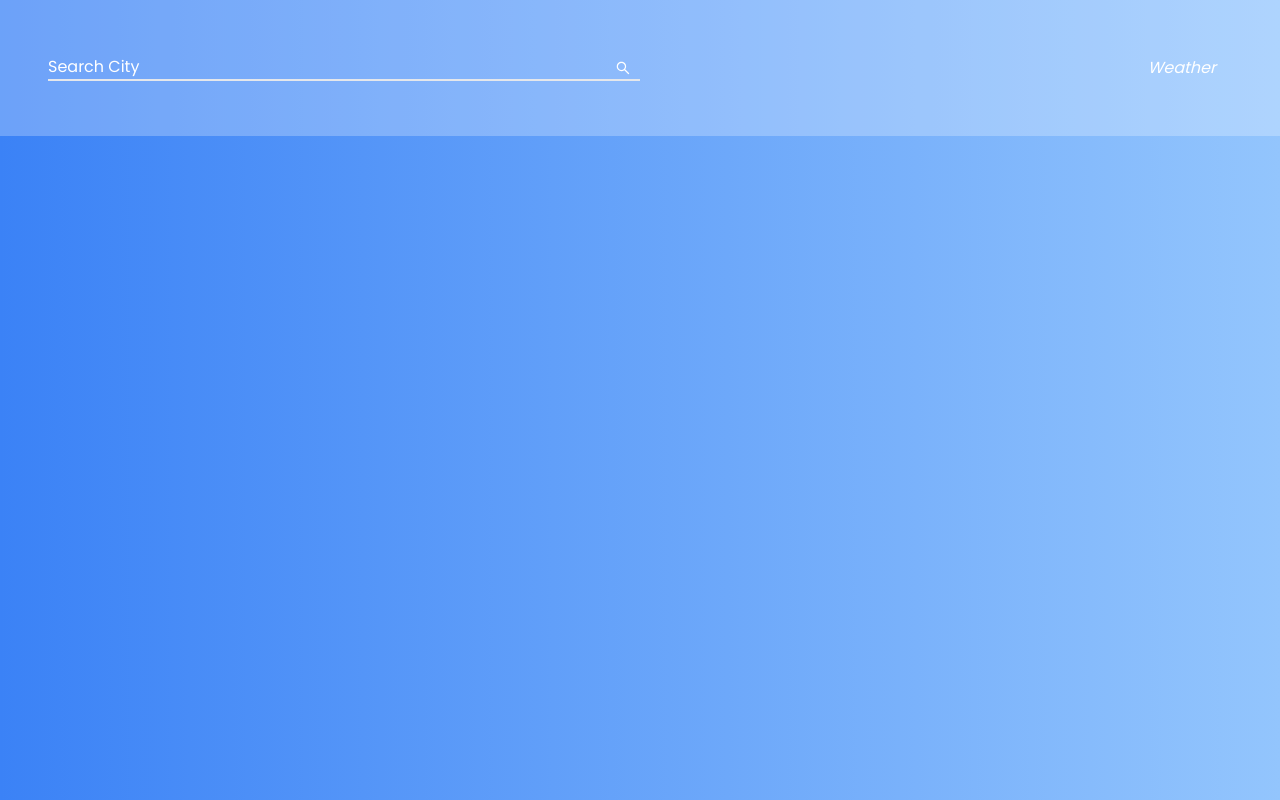
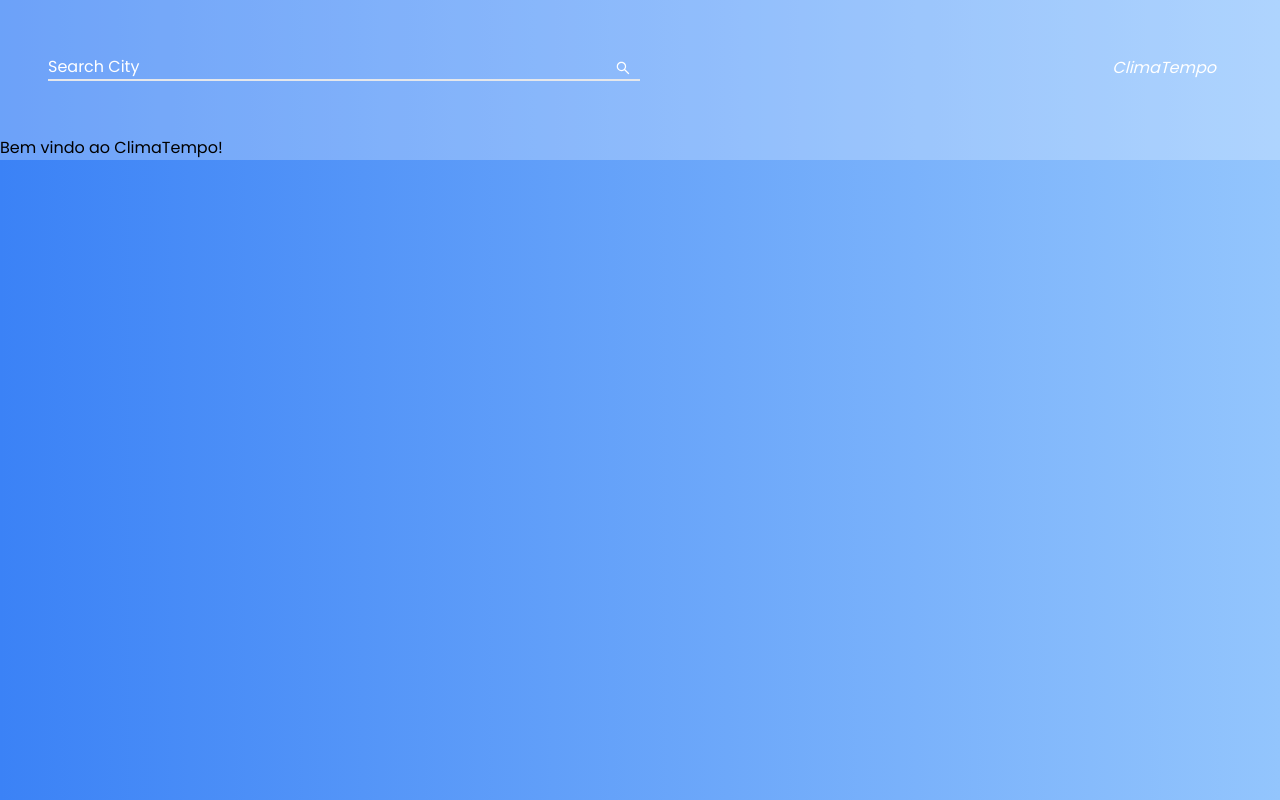
Before and after one commit to andersonDnz/WeatherSearch, a Next.js app: page / in a window 1280 px wide. Built offline with nearby package versions, Linux system fonts and the light colour scheme.

Commit message:
Pequenas alterações no projeto

```diff
--- a/app/layout.tsx
+++ b/app/layout.tsx
@@ -5,7 +5,7 @@ import './globals.css'
 
 
 export const metadata: Metadata = {
-  title: "Weather App",
+  title: "ClimaTempo",
   description: 'Generated by create next app',
 }
 
--- a/app/page.tsx
+++ b/app/page.tsx
@@ -32,6 +32,15 @@ const Home = () => {
     }
   };
 
+  let content;
+  if (Object.keys(data).length === 0 && error === "") {
+    content = (
+      <div>
+        <h2>Bem vindo ao ClimaTempo!</h2>
+      </div>
+    );
+  }
+
   return (
     <div
       className="bg-cover bg-gradient-to-r
@@ -43,10 +52,10 @@ const Home = () => {
           <Input handleSearch={handleSearch} setLocation={setLocation} />
 
           <h1 className="mb-8 md:mb-0 order-1 text-white py-2 px-4 round-xl italic ">
-            Weather
+            ClimaTempo
           </h1>
         </div>
-        {data.current ? <div> {data.current.temp_f}</div> : null}
+        {content}
       </div>
     </div>
   );
```
Also changed, not shown: package.json (+7 -5 lines), 1 other file (tests, documents, lock files or other folders).
